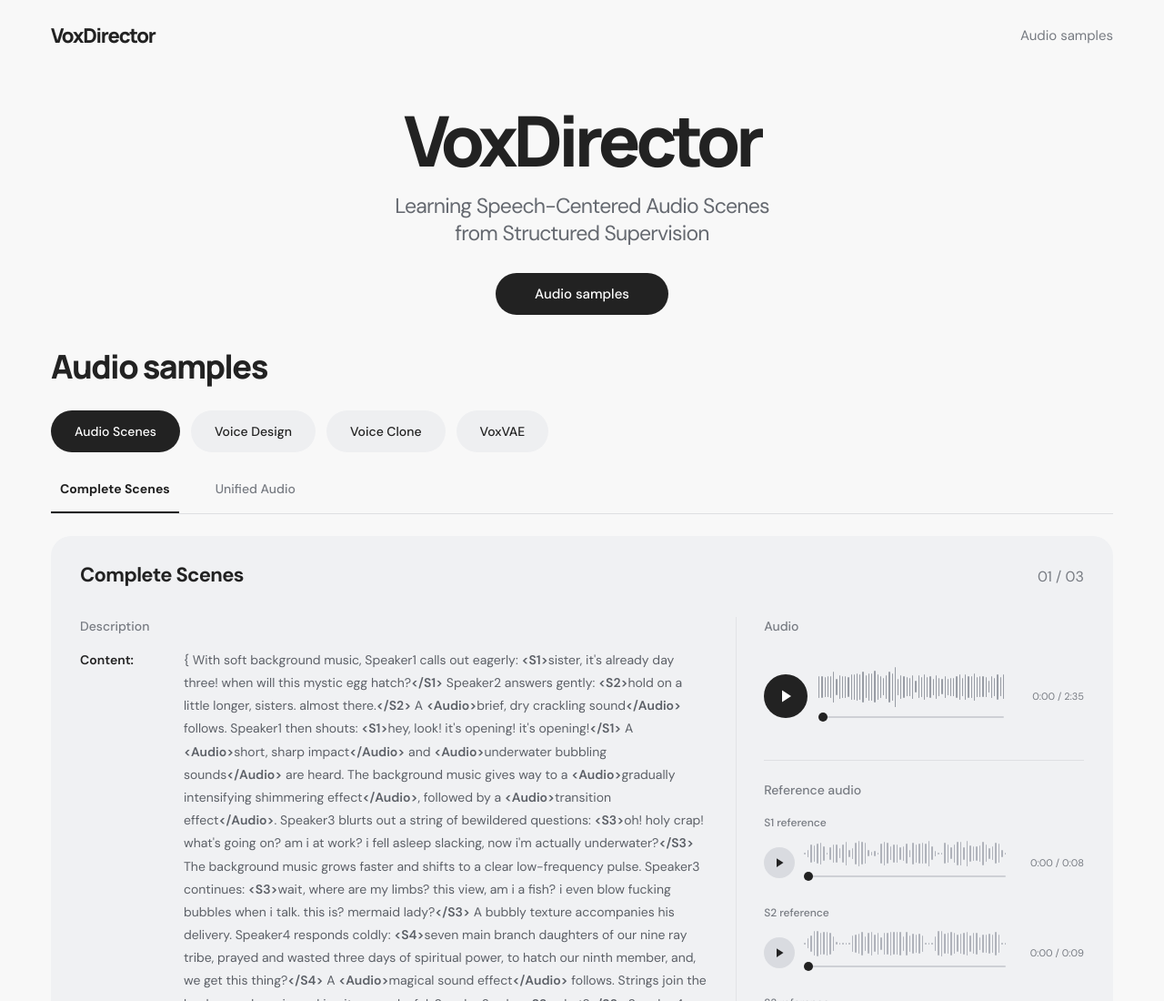
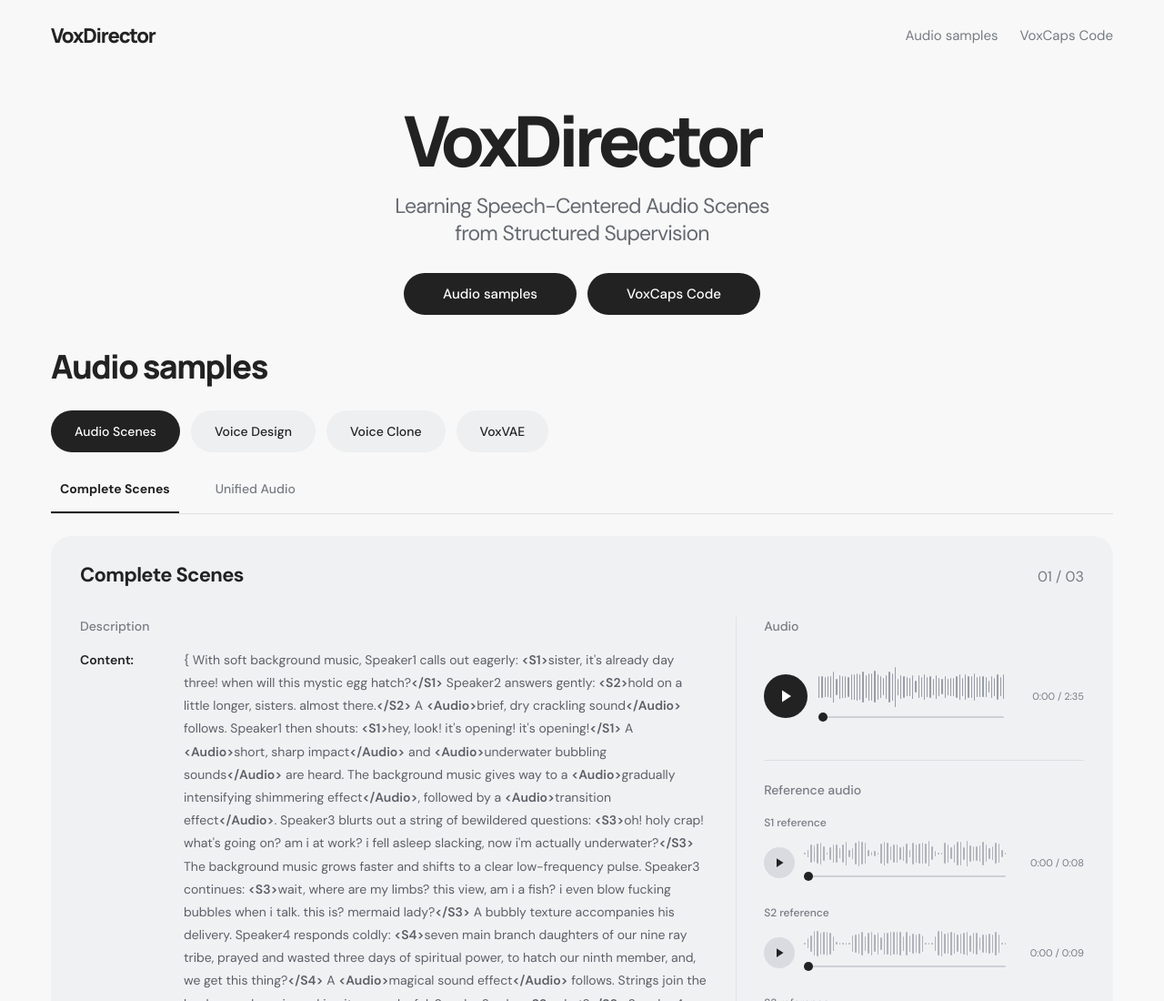
Before and after one commit to voxdirector/voxdirector.github.io, a plain HTML site: page index.html in a window 1280 px wide. Shown: the top 1100 px of the page at 91% size. Drawn offline with Linux system fonts and the light colour scheme.

Commit message:
Link VoxCaps data code from demo page

```diff
--- a/index.html
+++ b/index.html
@@ -7,7 +7,7 @@
   <title>VoxDirector — Audio Samples</title>
   <link rel="icon" href="assets/mark.svg" type="image/svg+xml" />
   <link href="https://fonts.googleapis.com/css2?family=DM+Sans:wght@400;500;600;700&family=Manrope:wght@400;500;600;700;800&display=swap" rel="stylesheet" />
-  <link rel="stylesheet" href="styles.css?v=20261011-voxvae-demo" />
+  <link rel="stylesheet" href="styles.css?v=20261011-voxcaps-code" />
   <script src="app.js?v=20261011-voxvae-demo" defer></script>
 </head>
 <body>
@@ -15,14 +15,20 @@
   <header class="site-header">
     <nav class="page-container" aria-label="Main navigation">
       <a class="wordmark" href="#overview">VoxDirector</a>
-      <a class="header-link" href="#samples">Audio samples</a>
+      <div class="header-links">
+        <a class="header-link" href="#samples">Audio samples</a>
+        <a class="header-link" href="https://github.com/voxdirector/VoxCaps" target="_blank" rel="noopener noreferrer">VoxCaps Code</a>
+      </div>
     </nav>
   </header>
   <main id="main-content">
     <section class="publication-header page-container" id="overview" aria-labelledby="hero-title">
       <h1 class="publication-title" id="hero-title">VoxDirector</h1>
       <p class="publication-subtitle">Learning Speech-Centered Audio Scenes<br class="desktop-break" /> from Structured Supervision</p>
-      <a href="#samples" class="primary-link">Audio samples</a>
+      <div class="publication-links">
+        <a href="#samples" class="primary-link">Audio samples</a>
+        <a href="https://github.com/voxdirector/VoxCaps" class="primary-link" target="_blank" rel="noopener noreferrer">VoxCaps Code</a>
+      </div>
     </section>
 
     <section class="samples-section page-container" id="samples" aria-labelledby="samples-title">
--- a/styles.css
+++ b/styles.css
@@ -21,12 +21,14 @@ button[hidden] { display: none; }
 .skip-link { position: fixed; top: 12px; left: 12px; z-index: 10; padding: 12px 18px; border-radius: 24px; background: var(--sample-ink); color: #fff; transform: translateY(-160%); }
 .skip-link:focus { transform: none; }
 .site-header nav { display: flex; align-items: center; justify-content: space-between; height: 78px; }
+.header-links { display: flex; align-items: center; gap: 24px; }
 .wordmark { font-family: var(--font-display); font-size: 22px; font-weight: 800; letter-spacing: -.055em; }
 .header-link { color: var(--sample-muted); font-size: 15px; }
 .header-link:hover { color: var(--sample-ink); }
 .publication-header { padding: 30px 0 34px; text-align: center; }
 .publication-title { margin: 0 0 12px; font-family: var(--font-display); font-size: clamp(48px, 6vw, 84px); font-weight: 800; line-height: 1.2; letter-spacing: -.065em; }
 .publication-subtitle { margin: 0 auto 28px; color: #656970; font-size: clamp(17px, 1.8vw, 25px); line-height: 1.3; letter-spacing: -.035em; }
+.publication-links { display: flex; justify-content: center; flex-wrap: wrap; gap: 12px; }
 .primary-link { display: inline-flex; justify-content: center; align-items: center; min-height: 46px; min-width: 190px; padding: 12px 28px; border-radius: 999px; background: var(--sample-ink); color: #fff; font-size: 15px; font-weight: 500; transition: background .2s; }
 .primary-link:hover { background: #444; }
 .samples-section { padding: 0 0 68px; scroll-margin-top: 30px; }
@@ -120,6 +122,7 @@ button[hidden] { display: none; }
   .site-header nav { height: 66px; }
   .wordmark { font-size: 20px; }
   .header-link { font-size: 13px; }
+  .header-links { gap: 12px; }
   .publication-header { padding: 34px 0 44px; }
   .publication-title { margin-bottom: 16px; font-size: clamp(42px, 11vw, 60px); }
   .publication-subtitle { max-width: 420px; margin-bottom: 24px; font-size: 17px; line-height: 1.5; }
```
